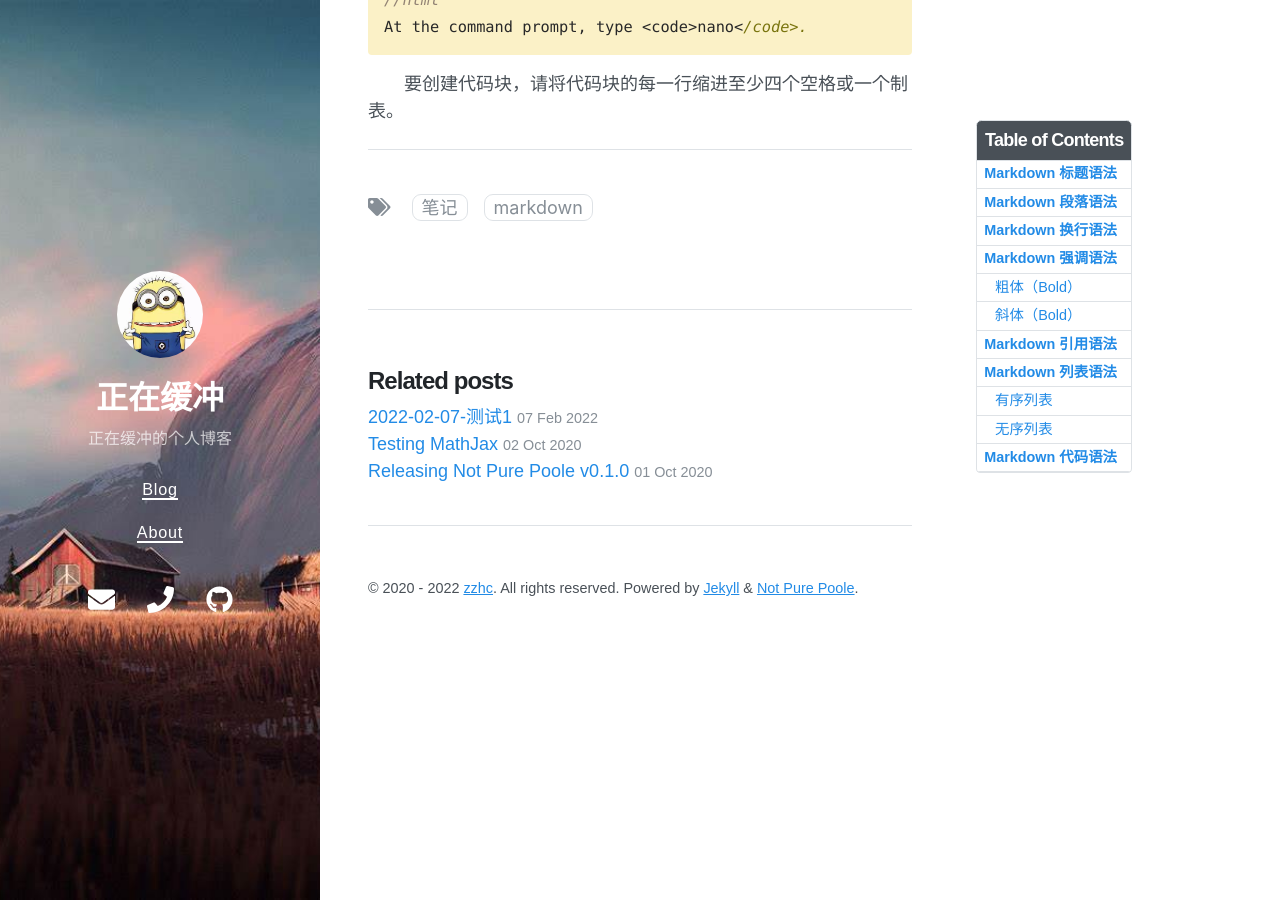
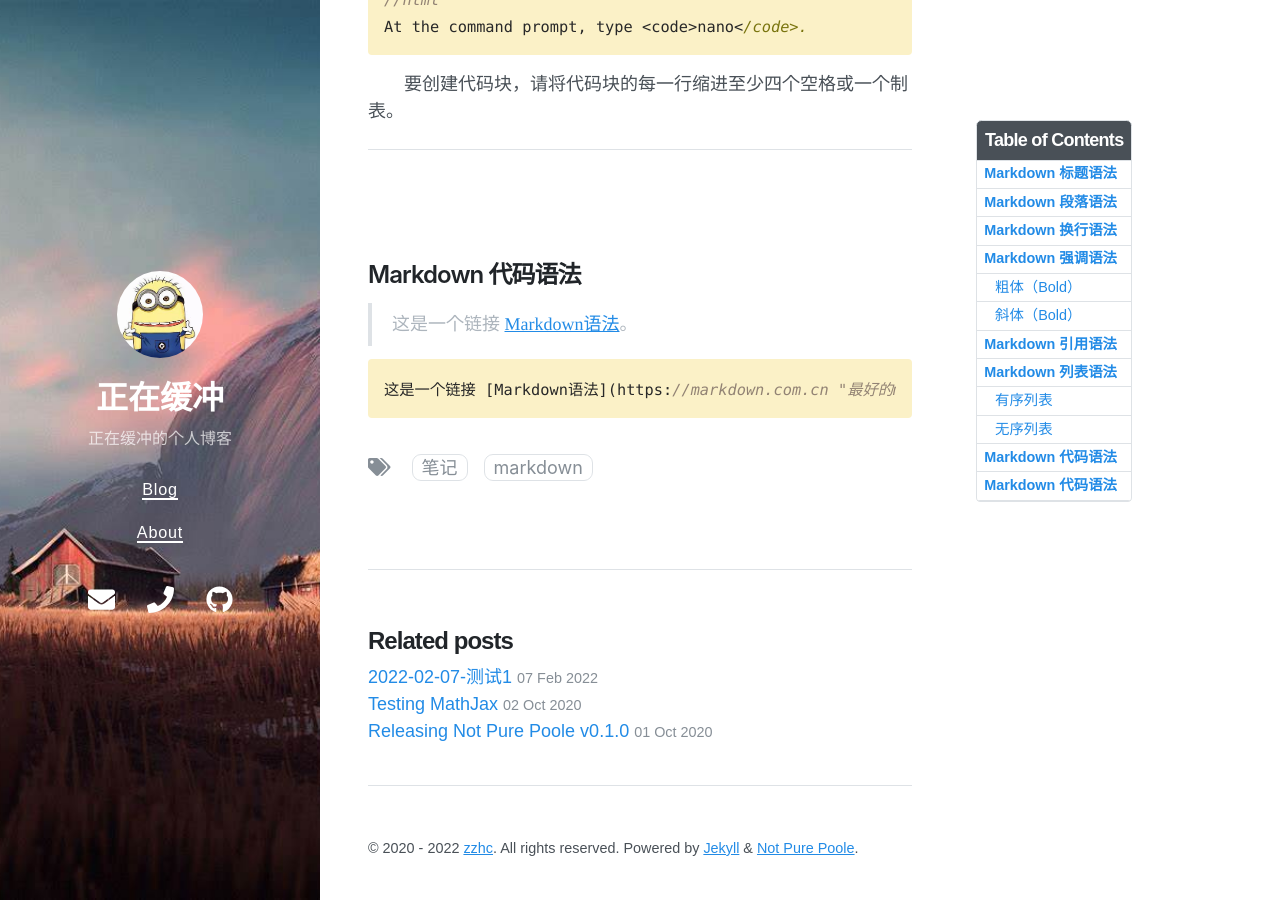
Before and after one commit to Zzhc3321/personal-blog.github.io, a Jekyll site: the page built from _posts/2022-02-08-Markdown-基础语法.md, in a window 1280 px wide and 900 px high, scrolled down 4133 px. Built offline with Jekyll 4.4.1, drawn with Linux system fonts in a browser that asks for light colours; nearby versions of some CDN libraries.

Commit message:
修改文件: _posts/2022-02-08-Markdown-基础语法.md

```diff
--- a/_posts/2022-02-08-Markdown-基础语法.md
+++ b/_posts/2022-02-08-Markdown-基础语法.md
@@ -149,3 +149,13 @@ At the command prompt, type <code>nano</code>.
 &emsp;&emsp;要创建代码块，请将代码块的每一行缩进至少四个空格或一个制表。
 
 ***
+
+<br>
+<br>
+## Markdown 代码语法
+
+> 这是一个链接 [Markdown语法](https://markdown.com.cn "最好的markdown教程")。
+
+{% highlight js %}
+这是一个链接 [Markdown语法](https://markdown.com.cn "最好的markdown教程")。
+{% endhighlight %}
```
